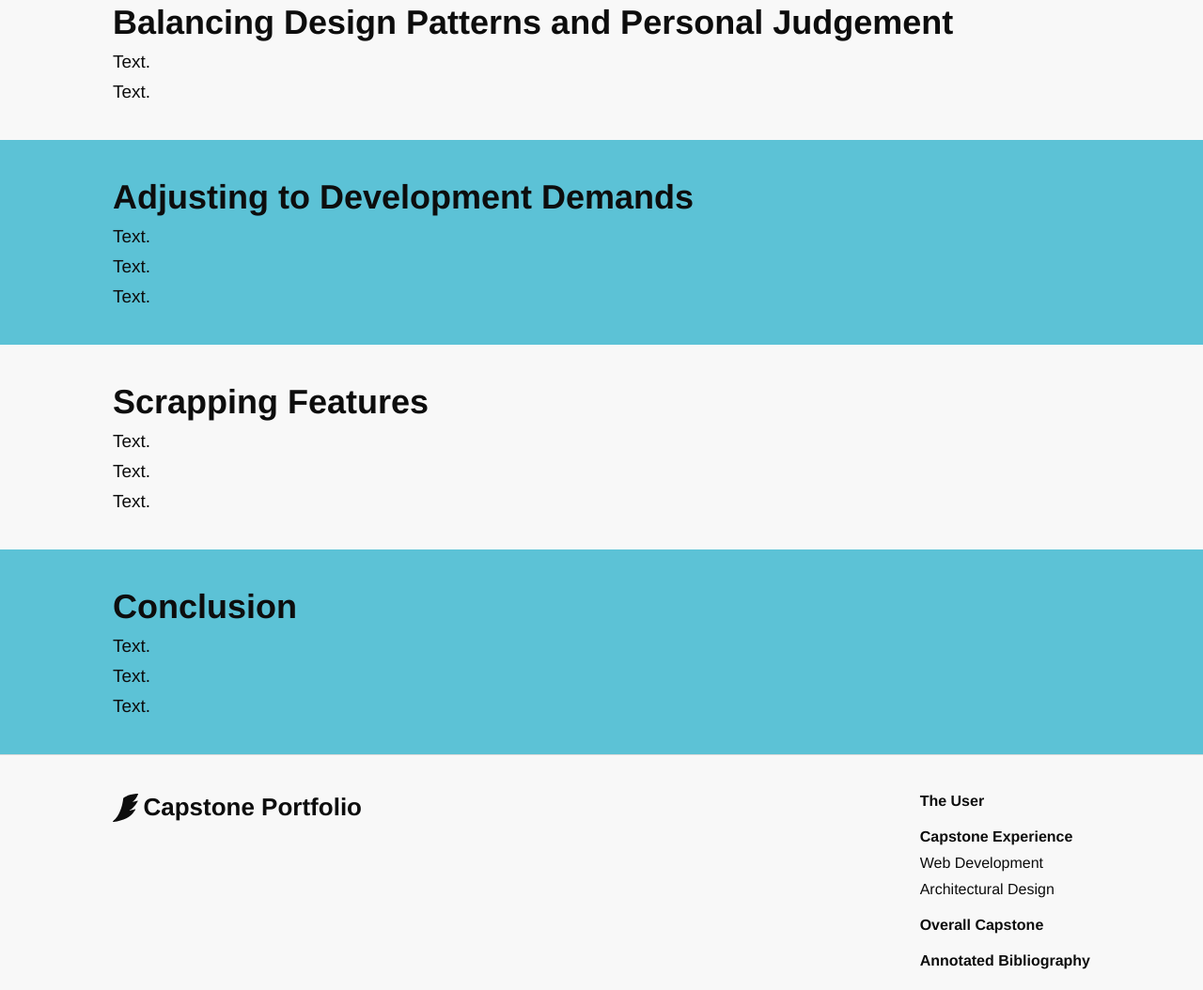
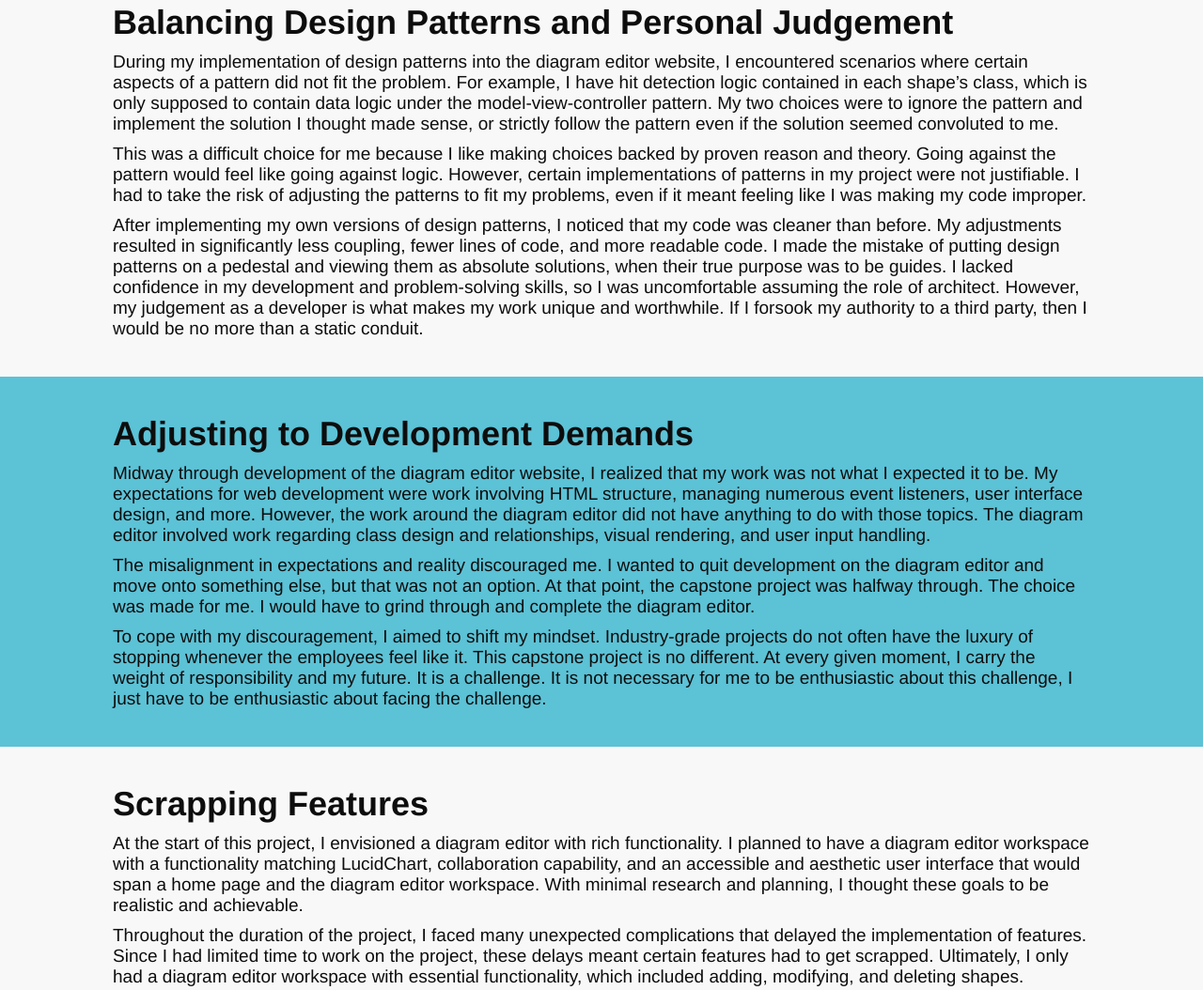
Before and after one commit to bshea2k/capstone-portfolio, a plain HTML site: page pages/overall-capstone.html in a window 1280 px wide. Shown: the part 864-1918 px from the top of the page at 94% size. Drawn offline with Linux system fonts and the light colour scheme.

Commit message:
Update content

```diff
--- a/pages/overall-capstone.html
+++ b/pages/overall-capstone.html
@@ -37,29 +37,28 @@
 
     <section class="text-section">
         <h2 class="text-section__header">Balancing Design Patterns and Personal Judgement</h2>
-        <p class="text-section__text">Text.</p>
-        <p class="text-section__text">Text.</p>
+        <p class="text-section__text">During my implementation of design patterns into the diagram editor website, I encountered scenarios where certain aspects of a pattern did not fit the problem. For example, I have hit detection logic contained in each shape’s class, which is only supposed to contain data logic under the model-view-controller pattern. My two choices were to ignore the pattern and implement the solution I thought made sense, or strictly follow the pattern even if the solution seemed convoluted to me.</p>
+        <p class="text-section__text">This was a difficult choice for me because I like making choices backed by proven reason and theory. Going against the pattern would feel like going against logic. However, certain implementations of patterns in my project were not justifiable. I had to take the risk of adjusting the patterns to fit my problems, even if it meant feeling like I was making my code improper. </p>
+        <p class="text-section__text">After implementing my own versions of design patterns, I noticed that my code was cleaner than before. My adjustments resulted in significantly less coupling, fewer lines of code, and more readable code. I made the mistake of putting design patterns on a pedestal and viewing them as absolute solutions, when their true purpose was to be guides. I lacked confidence in my development and problem-solving skills, so I was uncomfortable assuming the role of architect. However, my judgement as a developer is what makes my work unique and worthwhile. If I forsook my authority to a third party, then I would be no more than a static conduit.</p>
     </section>
 
     <section class="text-section text-section--blue">
         <h2 class="text-section__header">Adjusting to Development Demands</h2>
-        <p class="text-section__text">Text.</p>
-        <p class="text-section__text">Text.</p>
-        <p class="text-section__text">Text.</p>
+        <p class="text-section__text">Midway through development of the diagram editor website, I realized that my work was not what I expected it to be. My expectations for web development were work involving HTML structure, managing numerous event listeners, user interface design, and more. However, the work around the diagram editor did not have anything to do with those topics. The diagram editor involved work regarding class design and relationships, visual rendering, and user input handling.</p>
+        <p class="text-section__text">The misalignment in expectations and reality discouraged me. I wanted to quit development on the diagram editor and move onto something else, but that was not an option. At that point, the capstone project was halfway through. The choice was made for me. I would have to grind through and complete the diagram editor.</p>
+        <p class="text-section__text">To cope with my discouragement, I aimed to shift my mindset. Industry-grade projects do not often have the luxury of stopping whenever the employees feel like it. This capstone project is no different. At every given moment, I carry the weight of responsibility and my future. It is a challenge. It is not necessary for me to be enthusiastic about this challenge, I just have to be enthusiastic about facing the challenge.</p>
     </section>
 
     <section class="text-section">
         <h2 class="text-section__header">Scrapping Features</h2>
-        <p class="text-section__text">Text.</p>
-        <p class="text-section__text">Text.</p>
-        <p class="text-section__text">Text.</p>
+        <p class="text-section__text">At the start of this project, I envisioned a diagram editor with rich functionality. I planned to have a diagram editor workspace with a functionality matching LucidChart, collaboration capability, and an accessible and aesthetic user interface that would span a home page and the diagram editor workspace. With minimal research and planning, I thought these goals to be realistic and achievable.</p>
+        <p class="text-section__text">Throughout the duration of the project, I faced many unexpected complications that delayed the implementation of features. Since I had limited time to work on the project, these delays meant certain features had to get scrapped. Ultimately, I only had a diagram editor workspace with essential functionality, which included adding, modifying, and deleting shapes.</p>
+        <p class="text-section__text">The lack of features in my final product compared to my envisioned product was heavily discouraging. I associated the level of implementation with my level of competence. I had to step back to see that, despite the lack of implementation, I still put in effort throughout the project. Competence is not measured solely in raw output. I failed to meet my expectations, but I tried, and I learned.</p>
     </section>
 
     <section class="text-section text-section--blue">
         <h2 class="text-section__header">Conclusion</h2>
-        <p class="text-section__text">Text.</p>
-        <p class="text-section__text">Text.</p>
-        <p class="text-section__text">Text.</p>
+        <p class="text-section__text">This capstone project was my first experience working on a large project that spans multiple months. Choosing a project topic that I lacked experience in challenged me greatly, but it taught me many things that I would never have learned in any university class.</p>
     </section>
 
     <footer class="footer">
```
